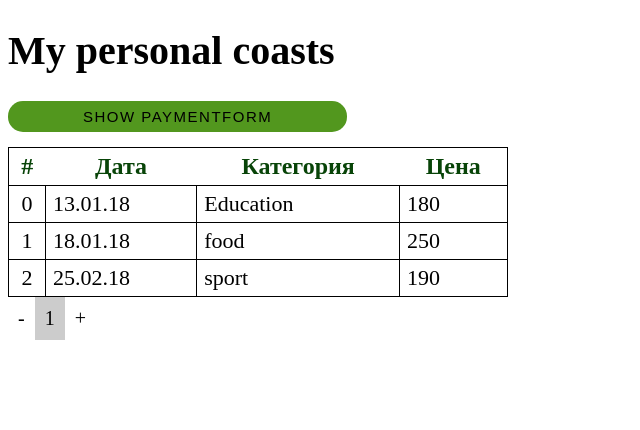
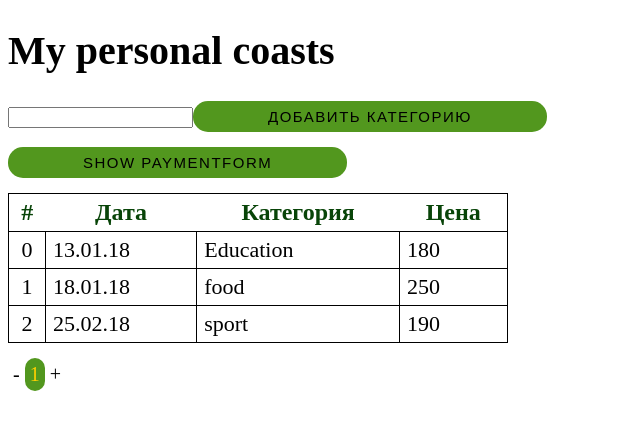
Before and after one commit to Stanislavshina/vue_crm, a Vue app: page / in a window 1280 px wide. Shown: the top 430 px of the page, without its empty margins (0-640 px from the left). Built offline with nearby package versions, Linux system fonts and the light colour scheme.

Commit message:
full hw4

```diff
--- a/src/App.vue
+++ b/src/App.vue
@@ -3,6 +3,7 @@
     <header class="header">
       <h1>My personal coasts</h1>
     </header>
+    <category-form/>
     <ButtonV
     msg="Show paymentform"
     @watch="handleShow"
@@ -19,12 +20,14 @@ import ButtonV from "./components/ButtonV.vue"
 import paymentsList from "./components/PaymentsList.vue";
 import PaymentForm from "./components/PaymentForm.vue";
 import {mapActions} from "vuex";
+import CategoryForm from './components/CategoryForm.vue';
 export default {
   name: "App",
   components: {
     paymentsList,
     PaymentForm,
     ButtonV,
+    CategoryForm
   },
   data() {
     return {
--- /dev/null
+++ b/src/components/CategoryForm.vue
@@ -0,0 +1,30 @@
+<template>
+  <div class="">
+     <input type="text" v-model="newCategory">
+     <button-v msg="добавить категорию" @watch="addCategory"/>
+  </div>
+</template>
+
+<script>
+import ButtonV from './ButtonV.vue'
+export default {
+  components: { ButtonV },
+data(){
+   return {
+      newCategory: ""
+   }
+},
+methods: {
+   addCategory(data){
+      data = this.newCategory;
+      console.log(data);
+      this.$store.state.categorysList.push(data)
+
+   }
+}
+}
+</script>
+
+<style>
+
+</style>
--- a/src/components/PaymentsList.vue
+++ b/src/components/PaymentsList.vue
@@ -38,7 +38,7 @@ export default {
   data(){
     return {
       page: 1,
-      n: 3
+      n: 10
     }
   },
   computed:{
--- a/src/components/pagination.vue
+++ b/src/components/pagination.vue
@@ -1,14 +1,17 @@
 <template>
   <div :class="[$style.wrp]">
-    <div @click="onClick(cur - 1)">-</div>
+    <div @click="onClick(cur - 1)"
+    class="pagBtn">-</div>
     <div
+    class="pagBtn"
       v-for="i in amount" :key="i"
       :class="{
         [$style.active]: cur === i
       }"
       @click="onClick(i)"
     >{{ i }}</div>
-    <div @click="onClick(cur + 1)">+</div>
+    <div @click="onClick(cur + 1)"
+    class="pagBtn">+</div>
   </div>
 </template>
 
@@ -37,12 +40,18 @@ export default {
 
 <style module lang="scss">
 .wrp {
+  margin-top: 15px;
   display: flex;
   & > div {
-    padding: 10px;
+    padding: 5px;
+    border-radius: 30px;
+    cursor: pointer;
+
     &.active {
-      background: #ccc;
+      background: rgb(82, 151, 30);
+      color: rgb(255, 208, 0);
     }
   }
 }
+
 </style>
```
